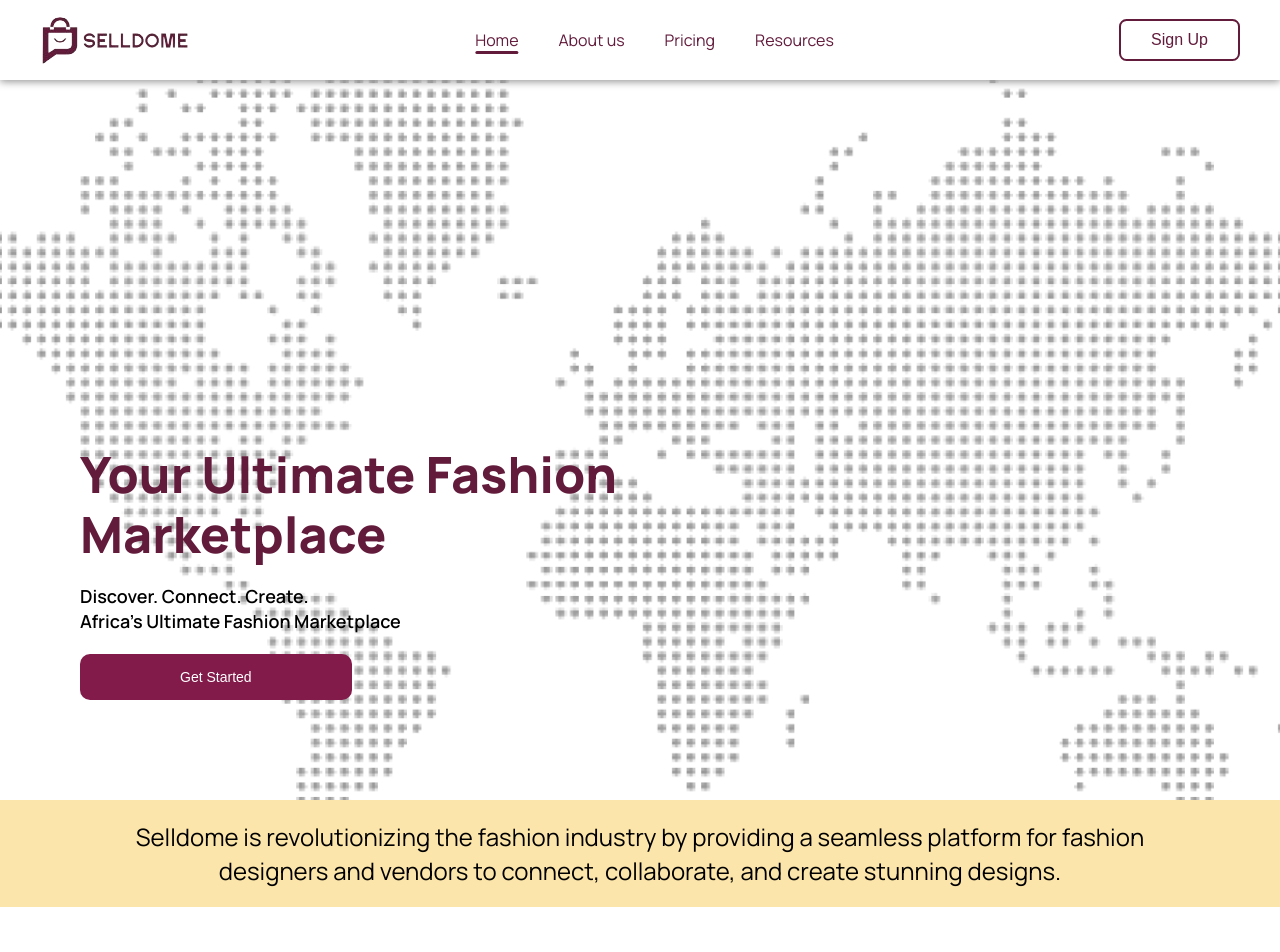
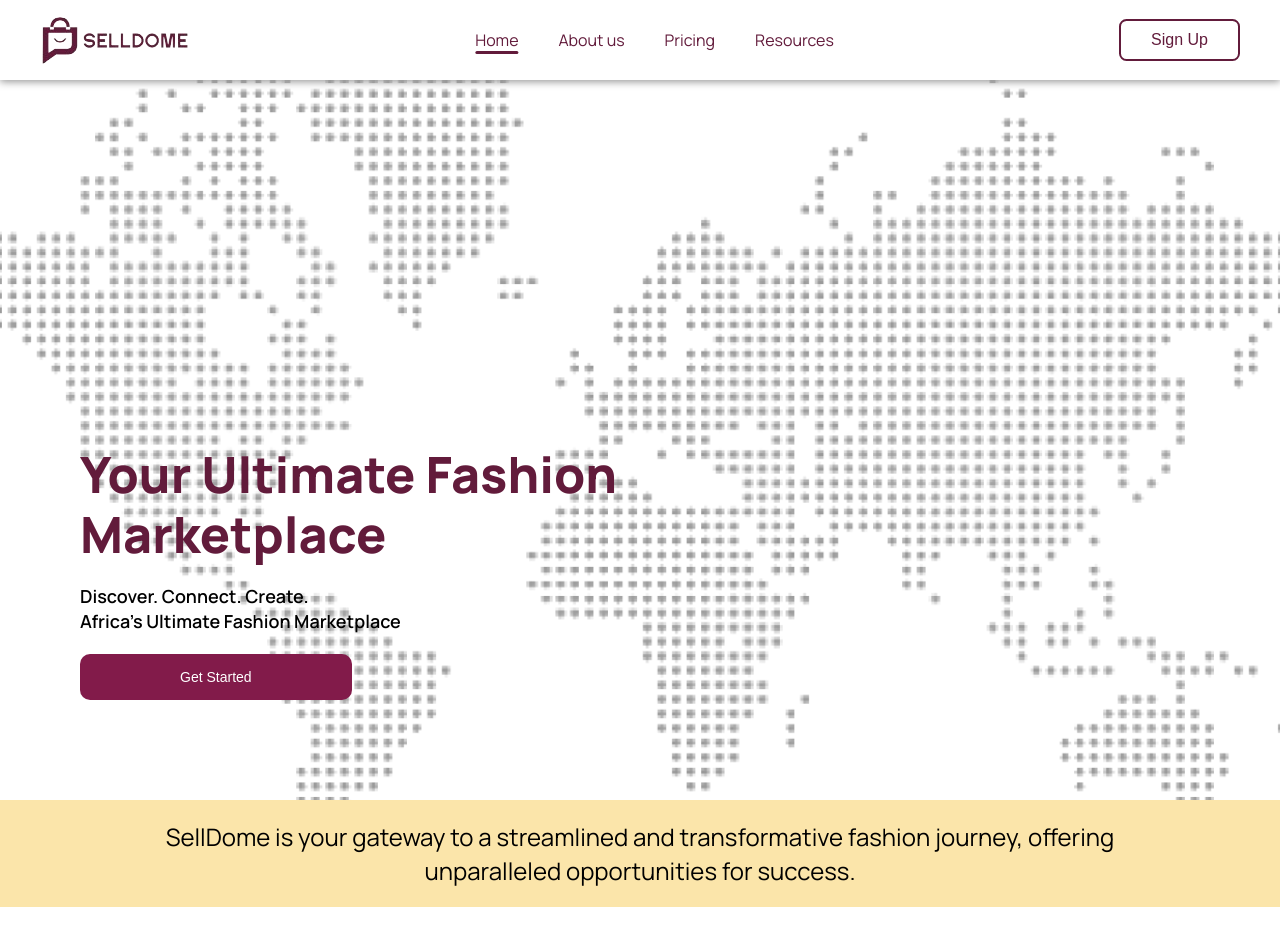
Before and after one commit to SellDomeTechnologies/landing-page, a React (Vite) app: page / in a window 1280 px wide. Shown: the top 952 px of the page. Built offline with nearby package versions, Linux system fonts and the light colour scheme.

Commit message:
Refactor AboutUs component to improve messaging

```diff
--- a/src/components/AboutUs.jsx
+++ b/src/components/AboutUs.jsx
@@ -4,9 +4,8 @@ function AboutUs() {
   return (
     <section className={styles.section}>
       <p>
-        Selldome is revolutionizing the fashion industry by providing a seamless
-        platform for fashion <br /> designers and vendors to connect,
-        collaborate, and create stunning designs.
+        SellDome is your gateway to a streamlined and transformative fashion
+        journey, offering <br /> unparalleled opportunities for success.
       </p>
     </section>
   );
```
